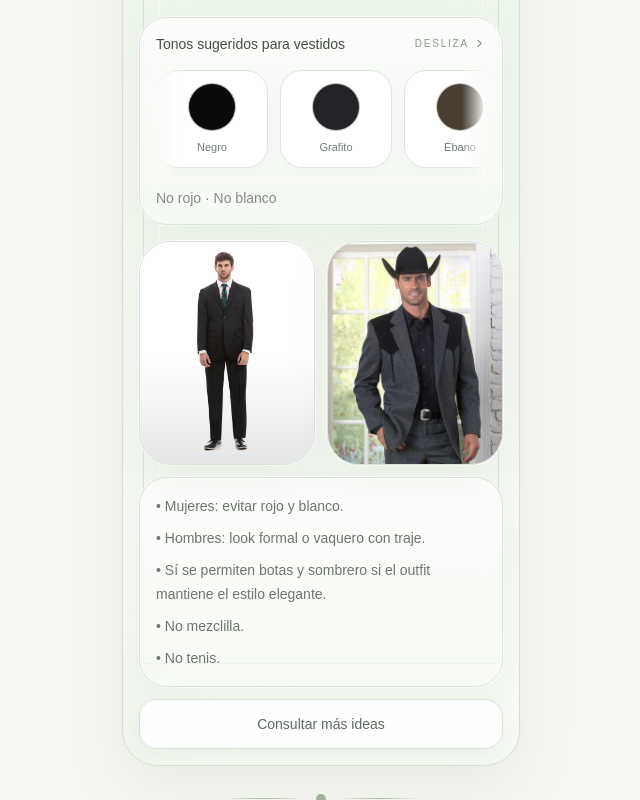
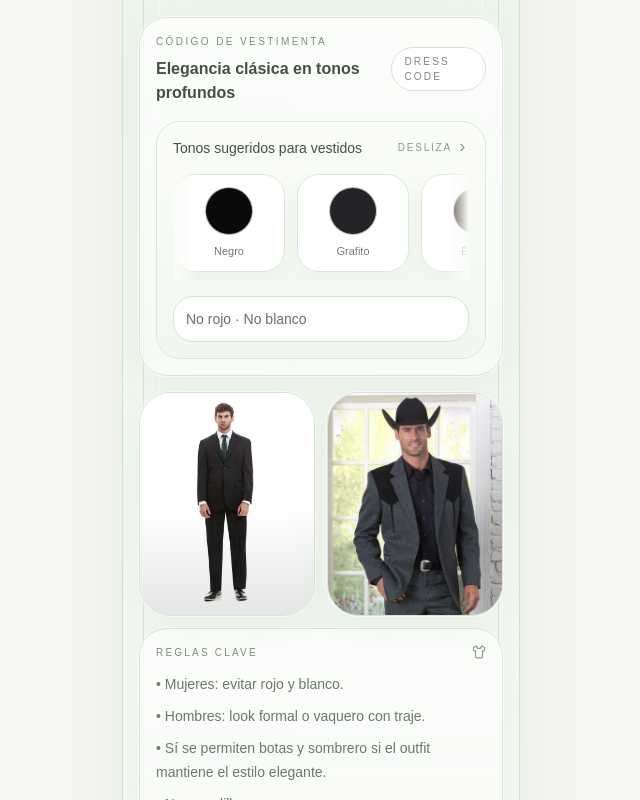
Before and after one commit to roiszs/BodaSantiago-Lily, a Next.js app: page / in a window 1280 px wide. Shown: the part 3500-4300 px from the top of the page, without its empty margins (319-959 px from the left). Built offline with nearby package versions, Linux system fonts and the light colour scheme.

Commit message:
Cambios sencillos en la invitacion

```diff
--- a/src/app/page.tsx
+++ b/src/app/page.tsx
@@ -504,18 +504,15 @@ function YearsGalleryCarousel({
 
           <div className="absolute inset-0 bg-[linear-gradient(to_top,rgba(24,34,27,0.42),rgba(24,34,27,0.08),transparent_58%)]" />
 
-          {/* etiqueta superior izquierda */}
           <div className="absolute left-4 top-4 rounded-full border border-white/45 bg-white/18 px-4 py-2 text-[10px] uppercase tracking-[0.26em] text-white backdrop-blur-md">
             El pasar de los años
           </div>
 
-          {/* contador superior derecho */}
           <div className="absolute right-4 top-4 rounded-full border border-white/45 bg-white/18 px-4 py-2 text-[10px] uppercase tracking-[0.22em] text-white backdrop-blur-md">
             {String(activeIndex + 1).padStart(2, "0")} /{" "}
             {String(images.length).padStart(2, "0")}
           </div>
 
-          {/* año inferior izquierdo */}
           <div className="absolute bottom-4 left-4">
             <div className="rounded-[22px] border border-white/35 bg-white/14 px-5 py-4 backdrop-blur-md shadow-[0_10px_28px_rgba(0,0,0,0.12)]">
               <p className="text-[10px] uppercase tracking-[0.24em] text-white/78">
@@ -527,7 +524,6 @@ function YearsGalleryCarousel({
             </div>
           </div>
 
-          {/* flechas inferiores derechas */}
           <div className="absolute bottom-4 right-4 flex items-center gap-2">
             <button
               type="button"
@@ -605,7 +601,6 @@ function YearsGalleryCarousel({
     </div>
   );
 }
-
 
 function RSVPForm({
   title,
@@ -696,7 +691,7 @@ export default function WeddingInvitationMobile() {
         "Salón Palazzio, Av. Prof. R. Rivera Lara 6031, Parques Industriales, 32625 Juárez, Chihuahua"
       ),
     galleryClosingQuote:
-      "Eclesiastés 4:9 Es mejor ser dos que uno, porque ambos pueden ayudarse mutuamente a lograr el éxito.",
+      "Mejores son dos que uno... porque si caen, el uno levanta al otro. - — Eclesiastés 4:9-10",
     introText:
       'Te invitamos a ser parte de este día tan especial mientras celebramos el amor, la unión y el inicio de nuestro "Felices para siempre", rodeados de las personas que más significan para nosotros.',
     moneyBoxText:
@@ -813,11 +808,6 @@ export default function WeddingInvitationMobile() {
       src: "/invitacion/2025.jpeg",
       alt: "Foto de Lily y Santiago del año 2025",
     },
-    {
-      year: "2026",
-      src: "/invitacion/2026.jpeg",
-      alt: "Foto de Lily y Santiago del año 2026",
-    },
   ];
 
   const [timeLeft, setTimeLeft] = useState({
@@ -1244,7 +1234,23 @@ export default function WeddingInvitationMobile() {
               icon={<Shirt size={12} />}
             />
 
-            <SoftCard>
+            <SoftCard className="overflow-hidden">
+              <div className="mb-4 flex items-center justify-between gap-3">
+                <div>
+                  <p className="text-[10px] uppercase tracking-[0.24em] text-[#7E8D80]">
+                    Código de vestimenta
+                  </p>
+                  <p className="mt-2 text-base font-semibold text-[#435045]">
+                    Elegancia clásica en tonos profundos
+                  </p>
+                </div>
+
+                <div className="rounded-full border border-[#D8E3D3] bg-white/80 px-3 py-1.5 text-[10px] uppercase tracking-[0.22em] text-[#7B8A7D]">
+                  Dress code
+                </div>
+              </div>
+
+              <div className="rounded-[24px] border border-[#DCE7D8] bg-[linear-gradient(180deg,rgba(250,252,248,0.95),rgba(241,247,239,0.92))] p-4">
                 <div className="flex items-center justify-between gap-3">
                   <p className="text-sm font-medium text-[#435045]">
                     Tonos sugeridos para vestidos
@@ -1277,7 +1283,10 @@ export default function WeddingInvitationMobile() {
                   </div>
                 </div>
 
-              <p className="mt-3 text-sm text-[#7F8E84]">No rojo · No blanco</p>
+                <div className="mt-4 rounded-[20px] border border-[#D8E3D3] bg-white/78 p-3">
+                  <p className="text-sm text-[#667368]">No rojo · No blanco</p>
+                </div>
+              </div>
             </SoftCard>
 
             <div className="mt-4 grid gap-3">
@@ -1293,6 +1302,13 @@ export default function WeddingInvitationMobile() {
               </div>
 
               <SoftCard>
+                <div className="mb-3 flex items-center justify-between">
+                  <p className="text-[10px] uppercase tracking-[0.22em] text-[#7E8D80]">
+                    Reglas clave
+                  </p>
+                  <Shirt size={14} className="text-[#88A186]" />
+                </div>
+
                 <ul className="space-y-2 text-sm leading-6 text-[#6A786E]">
                   {dressRules.map((rule) => (
                     <li key={rule}>• {rule}</li>
@@ -1303,7 +1319,7 @@ export default function WeddingInvitationMobile() {
               <button
                 type="button"
                 onClick={() => setShowDressIdeas(true)}
-                className="inline-flex items-center justify-center gap-2 rounded-[18px] border border-[#D8E3D3] bg-white/90 px-4 py-3.5 text-sm font-medium text-[#5D6B61] shadow-[0_10px_22px_rgba(143,165,141,0.10)] transition duration-200 hover:bg-white"
+                className="inline-flex items-center justify-center gap-2 rounded-[18px] border border-[#95AF93]/20 bg-[#9FB79D] px-4 py-3.5 text-sm font-semibold text-white shadow-[0_14px_30px_rgba(143,165,141,0.16)] transition duration-200 hover:-translate-y-[1px] hover:bg-[#8DA88B] active:translate-y-0"
               >
                 Consultar más ideas
               </button>
@@ -1468,7 +1484,7 @@ export default function WeddingInvitationMobile() {
             <SectionHeading
               eyebrow="Nuestra historia"
               title="El pasar de los años"
-              subtitle="Ocho años, ocho recuerdos, una historia que seguimos escribiendo juntos."
+              subtitle="Siete años, siete recuerdos, una historia que seguimos escribiendo juntos."
               icon={<Heart size={12} />}
             />
 
@@ -1486,8 +1502,8 @@ export default function WeddingInvitationMobile() {
 
       {showDressIdeas ? (
         <div className="fixed inset-0 z-50 flex items-end bg-[#556459]/20 backdrop-blur-sm">
-          <div className="max-h-[88vh] w-full overflow-y-auto rounded-t-[34px] border border-[#D8E3D3] bg-[#F6F6F1] p-5 text-[#3F4B43] shadow-2xl">
-            <div className="mb-4 flex items-center justify-between">
+          <div className="max-h-[88vh] w-full overflow-y-auto rounded-t-[34px] border border-[#D8E3D3] bg-[linear-gradient(180deg,#F6F8F3_0%,#EEF4EA_100%)] p-5 text-[#3F4B43] shadow-2xl">
+            <div className="mb-5 flex items-center justify-between">
               <div>
                 <p className="text-[11px] uppercase tracking-[0.28em] text-[#8A9A8C]">
                   Dress code
@@ -1495,6 +1511,9 @@ export default function WeddingInvitationMobile() {
                 <h3 className="mt-1 text-2xl font-semibold">
                   Más ideas de estilo
                 </h3>
+                <p className="mt-2 text-sm leading-6 text-[#667368]">
+                  Inspiración visual para lograr un look elegante y en armonía con la celebración.
+                </p>
               </div>
 
               <button
@@ -1506,16 +1525,24 @@ export default function WeddingInvitationMobile() {
               </button>
             </div>
 
-            <div className="space-y-4">
+            <div className="grid gap-4">
               {ideas.map((idea) => (
                 <div
                   key={idea.text}
-                  className="rounded-[28px] border border-[#DCE7D8] bg-white/84 p-4 shadow-[0_10px_24px_rgba(143,165,141,0.08)] ring-1 ring-white/60"
-                >
+                  className="overflow-hidden rounded-[28px] border border-[#DCE7D8] bg-white/88 shadow-[0_12px_28px_rgba(143,165,141,0.08)] ring-1 ring-white/60"
+                >
+                  <div className="p-3">
                     <InvitationImage src={idea.src} alt={idea.text} />
-                  <p className="mt-3 text-sm leading-6 text-[#6A786E]">
+                  </div>
+
+                  <div className="px-4 pb-4">
+                    <div className="mb-2 inline-flex rounded-full border border-[#D8E3D3] bg-[#F7FAF5] px-3 py-1 text-[10px] uppercase tracking-[0.22em] text-[#7D8B7E]">
+                      Inspiración
+                    </div>
+                    <p className="text-sm leading-6 text-[#667368]">
                       {idea.text}
                     </p>
+                  </div>
                 </div>
               ))}
             </div>
```
Lines whose indentation alone changed are shown as unchanged.
